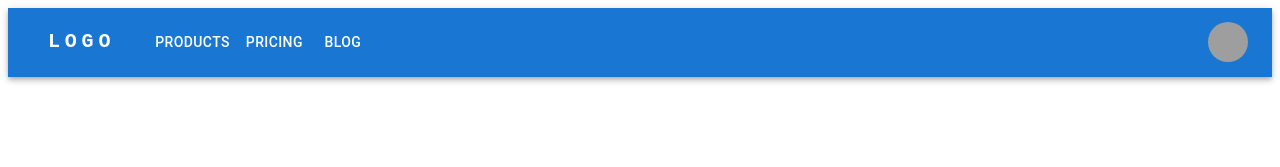
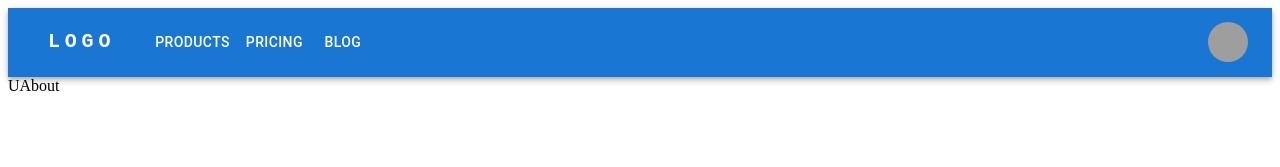
Before and after one commit to Shreyya18/Mern-Internship, a React (Vite) app in the folder crudApp/client/: page /UAbout in a window 1280 px wide. Shown: the top 167 px of the page. Built offline with nearby package versions, Linux system fonts and the light colour scheme; grey boxes are pictures that could not be loaded; some icons are missing.

Commit message:
feat(client): add UAbout component and integrate into UserRoutes

```diff
--- /dev/null
+++ b/crudApp/client/src/Modules/User/UComponents/UAbout.jsx
@@ -0,0 +1,9 @@
+import React from 'react'
+
+const UAbout = () => {
+  return (
+    <div>UAbout</div>
+  )
+}
+
+export default UAbout
--- a/crudApp/client/src/Modules/User/URoutes/UserRoutes.jsx
+++ b/crudApp/client/src/Modules/User/URoutes/UserRoutes.jsx
@@ -3,6 +3,7 @@ import {Route, Routes} from 'react-router-dom'
 import UHome from '../UComponents/UHome'
 import Topbar from '../UComponents/Topbar'
 import Register from '../UComponents/Register'
+import UAbout from '../UComponents/UAbout'
 
 const UserRoutes = () => {
   return (
@@ -10,6 +11,7 @@ const UserRoutes = () => {
       <Topbar/>
         <Routes>
             <Route path='/UHome' element={<UHome/>} />
+            <Route path='/UAbout' element={<UAbout/>}/>
             <Route path='/' element={<Register/>} />
         </Routes>
     </div>
```
